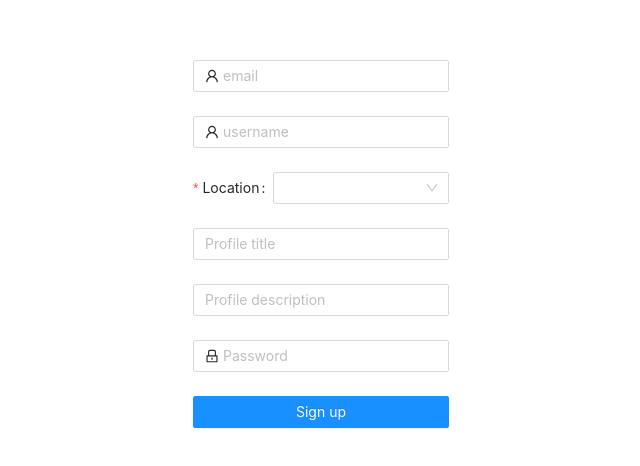
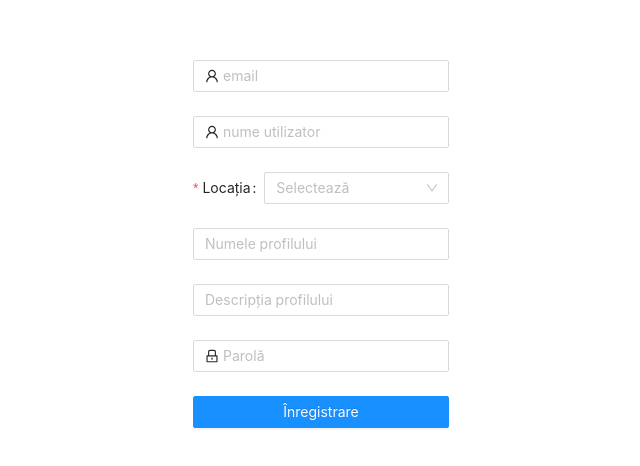
Before and after one commit to dumitru-stratulat/marketplace, a Next.js app: page /signup in a window 1280 px wide. Shown: the part 144-610 px from the top of the page, without its empty margins (319-959 px from the left). Built offline with nearby package versions, Linux system fonts and the light colour scheme; no server answers.

Commit message:
added signup translation

```diff
--- a/src/pages/signup/index.tsx
+++ b/src/pages/signup/index.tsx
@@ -1,10 +1,11 @@
-import React, { useState } from "react";
+import React, { useState, useContext } from "react";
 import axios from "axios";
 import Router from "next/router";
 import { Form, Input, Button, Cascader } from "antd";
 import { UserOutlined, LockOutlined } from "@ant-design/icons";
 import style from "./signup.module.css";
 import { locationOptions } from "utils/locationOptions";
+import { ContextProps, AppContext } from "context/AppContext";
 
 interface Value {
   email: string;
@@ -16,6 +17,10 @@ interface Value {
 }
 
 const Signup = () => {
+  const ctx: ContextProps | null = useContext(AppContext);
+  if (!ctx) {
+    throw new Error('You probably forgot to put <AppProvider>.');
+  }
   const [status, setStatus] = useState<Status>("pending");
 
   const auth = async (value: Value) => {
@@ -30,6 +35,7 @@ const Signup = () => {
       });
       localStorage.setItem("token", res.data.token);
       setStatus("success");
+      await ctx.setUserInfo()
       Router.push("/");
     } catch (err) {
       setStatus("error");
@@ -46,7 +52,7 @@ const Signup = () => {
       >
         <Form.Item
           name="email"
-          rules={[{ required: true, message: "Please input your email!" }]}
+          rules={[{ required: true, message: "Introdu email!" }]}
         >
           <Input
             prefix={<UserOutlined className="site-form-item-icon" />}
@@ -55,47 +61,48 @@ const Signup = () => {
         </Form.Item>
         <Form.Item
           name="username"
-          rules={[{ required: true, message: "Please input your username!" }]}
+          rules={[{ required: true, message: "Introdu numele utilizator" }]}
         >
           <Input
             prefix={<UserOutlined className="site-form-item-icon" />}
-            placeholder="username"
+            placeholder="nume utilizator"
           />
         </Form.Item>
         <Form.Item
-          label="Location"
+          label="Locația"
           name="location"
-          rules={[{ required: true, message: "Please input your Location" }]}
+          rules={[{ required: true, message: "Introdu locația" }]}
         >
           <Cascader
             options={locationOptions}
+            placeholder="Selectează"
           />
         </Form.Item>
         <Form.Item
           name="title"
-          rules={[{ required: true, message: "Please input your profile title!" }]}
+          rules={[{ required: true, message: "Introdu numele profilului" }]}
         >
           <Input
-            placeholder="Profile title"
+            placeholder="Numele profilului"
           />
         </Form.Item>
         <Form.Item
           name="description"
-          rules={[{ required: true, message: "Please input your profile description!" }]}
+          rules={[{ required: true, message: "Introdu descriptia de profil" }]}
         >
           <Input.TextArea
             autoSize={true}
-            placeholder="Profile description"
+            placeholder="Descripția profilului"
           />
         </Form.Item>
         <Form.Item
           name="password"
-          rules={[{ required: true, message: "Please input your Password!" }]}
+          rules={[{ required: true, message: "Introdu parola" }]}
         >
           <Input
             prefix={<LockOutlined className="site-form-item-icon" />}
             type="password"
-            placeholder="Password"
+            placeholder="Parolă"
           />
         </Form.Item>
         <Form.Item>
@@ -104,7 +111,7 @@ const Signup = () => {
             htmlType="submit"
             className={style.signupButton}
           >
-            Sign up
+            Înregistrare
           </Button>
         </Form.Item>
         {status === "error" && (
```
